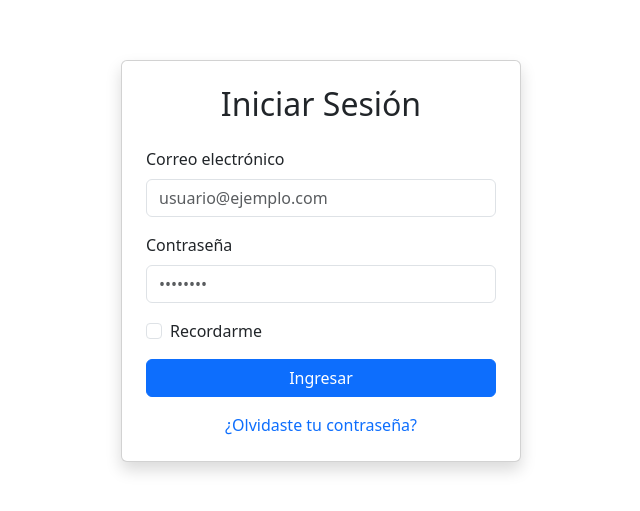
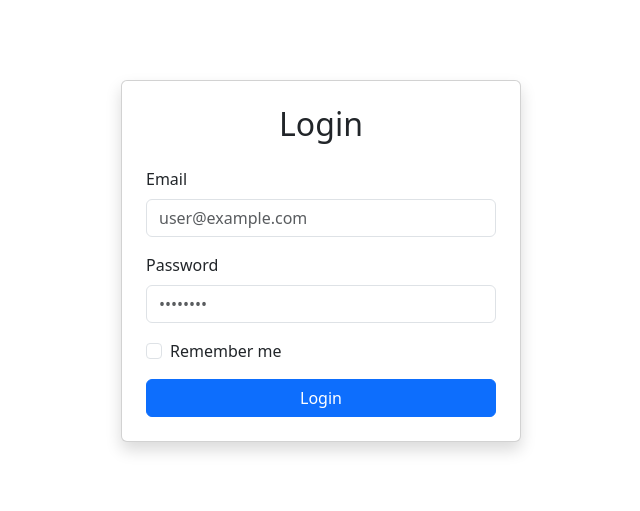
Before and after one commit to valentin-correa/angular-flashbite, an Angular app: page /login in a window 1280 px wide. Shown: the part 139-650 px from the top of the page, without its empty margins (319-959 px from the left). Built offline with nearby package versions, Linux system fonts and the light colour scheme.

Commit message:
elimino 'olvidaste tu contraseña' y cambio texto de login

```diff
--- a/angular.json
+++ b/angular.json
@@ -89,5 +89,8 @@
         }
       }
     }
+  },
+  "cli": {
+    "analytics": false
   }
 }
--- a/src/app/pages/login/login.component.html
+++ b/src/app/pages/login/login.component.html
@@ -1,25 +1,22 @@
 <div class="container" id="login-container">
   <div class="container d-flex justify-content-center align-items-center vh-100">
     <div class="card shadow p-4">
-      <h2 class="text-center mb-4">Iniciar Sesión</h2>
+      <h2 class="text-center mb-4">Login</h2>
       <form>
         <div class="mb-3">
-          <label for="email" class="form-label">Correo electrónico</label>
-          <input type="email" class="form-control" id="email" placeholder="usuario@ejemplo.com" required>
+          <label for="email" class="form-label">Email</label>
+          <input type="email" class="form-control" id="email" placeholder="user@example.com" required>
         </div>
         <div class="mb-3">
-          <label for="password" class="form-label">Contraseña</label>
+          <label for="password" class="form-label">Password</label>
           <input type="password" class="form-control" id="password" placeholder="••••••••" required>
         </div>
         <div class="mb-3 form-check">
           <input type="checkbox" class="form-check-input" id="remember">
-          <label class="form-check-label" for="remember">Recordarme</label>
+          <label class="form-check-label" for="remember">Remember me</label>
         </div>
-        <button type="submit" class="btn btn-primary w-100">Ingresar</button>
+        <button type="submit" class="btn btn-primary w-100">Login</button>
       </form>
-      <div class="text-center mt-3">
-        <a href="#" class="text-decoration-none">¿Olvidaste tu contraseña?</a>
-      </div>
     </div>
   </div>
 
```
